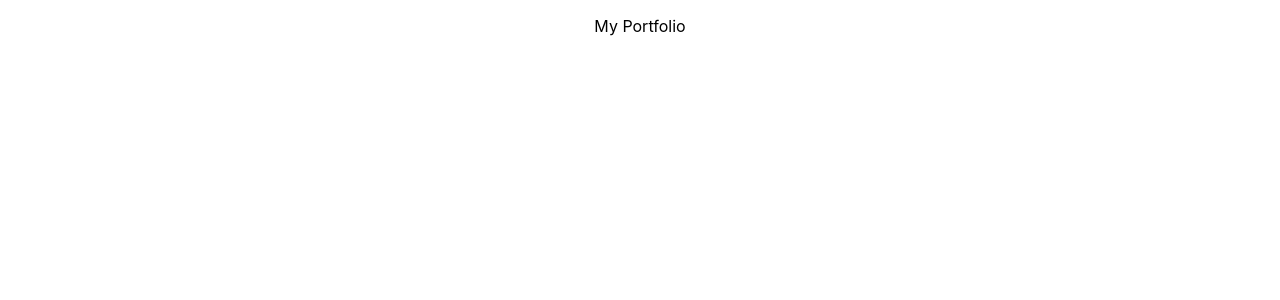
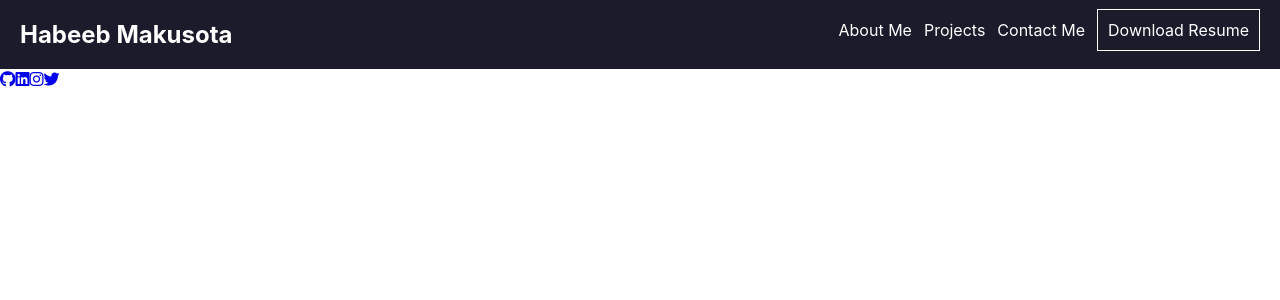
Before and after one commit to Habeeb-marcus/portfolio, a React (Create React App) app: page / in a window 1280 px wide. Shown: the top 300 px of the page. Built offline with nearby package versions, Linux system fonts and the light colour scheme.

Commit message:
navbar created

```diff
--- a/public/index.html
+++ b/public/index.html
@@ -10,6 +10,7 @@
       content="Web site created using create-react-app"
     />
     <link rel="apple-touch-icon" href="%PUBLIC_URL%/logo192.png" />
+    <link rel="stylesheet" href="https://use.fontawesome.com/releases/v5.15.4/css/all.css" integrity="sha384-DyZ88mC6Up2uqS4h/KRgHuoeGwBcD4Ng9SiP4dIRy0EXTlnuz47vAwmeGwVChigm" crossorigin="anonymous">
     <!--
       manifest.json provides metadata used when your web app is installed on a
       user's mobile device or desktop. See https://developers.google.com/web/fundamentals/web-app-manifest/
@@ -24,7 +25,7 @@
       work correctly both with client-side routing and a non-root public URL.
       Learn how to configure a non-root public URL by running `npm run build`.
     -->
-    <title>React App</title>
+    <title>Habeeb Makusota</title>
   </head>
   <body>
     <noscript>You need to enable JavaScript to run this app.</noscript>
--- a/src/App.css
+++ b/src/App.css
@@ -1,38 +1,6 @@
-.App {
-  text-align: center;
+* {
+  padding: 0;
+  margin: 0;
+  box-sizing: border-box;
+  font-family: ;
 }
-
-.App-logo {
-  height: 40vmin;
-  pointer-events: none;
-}
-
-@media (prefers-reduced-motion: no-preference) {
-  .App-logo {
-    animation: App-logo-spin infinite 20s linear;
-  }
-}
-
-.App-header {
-  background-color: #282c34;
-  min-height: 100vh;
-  display: flex;
-  flex-direction: column;
-  align-items: center;
-  justify-content: center;
-  font-size: calc(10px + 2vmin);
-  color: white;
-}
-
-.App-link {
-  color: #61dafb;
-}
-
-@keyframes App-logo-spin {
-  from {
-    transform: rotate(0deg);
-  }
-  to {
-    transform: rotate(360deg);
-  }
-}
--- a/src/App.js
+++ b/src/App.js
@@ -1,10 +1,11 @@
-import logo from './logo.svg';
+import React from 'react'
+import Landing from './components/LandingPage/Landing';
 import './App.css';
 
 function App() {
   return (
     <div className="App">
-          <p>My Portfolio</p>
+      <Landing/>
     </div>
   );
 }
--- /dev/null
+++ b/src/components/LandingPage/Landing.js
@@ -0,0 +1,24 @@
+import React from 'react'
+import "./Landing.css"
+import Navbar from '../Navbar/Navbar'
+
+function Landing() {
+    return (
+        <div className="landing-cont">
+            <Navbar/>
+            <main>
+
+            </main>
+            <aside>
+                <ul>
+                    <a href="/"><i className="fab fa-github"></i></a>
+                    <a href="/"><i className="fab fa-linkedin"></i></a>
+                    <a href="/"><i className="fab fa-instagram"></i></a>
+                    <a href="/"><i className="fab fa-twitter"></i></a>
+                </ul>
+            </aside>
+        </div>
+    )
+}
+
+export default Landing
--- /dev/null
+++ b/src/components/Navbar/Navbar.css
@@ -0,0 +1,40 @@
+.d-flex {
+    display: flex;
+}
+
+.flex-center {
+    display: flex;
+    justify-content: center;
+}
+
+.navbar-cont {
+    background: #1b1b2b;
+    color: #fff;
+}
+
+.navbar-main {
+    justify-content: space-between;
+    padding: 20px 0;
+    max-width: 1240px;
+    width: 1240px;
+}
+
+.menu ul li a {
+    text-decoration: none;
+    color: #fff;
+
+}
+
+.menu ul li{
+    list-style: none;
+    display: flex;
+    margin-right: 12px;
+}
+
+.menu-ul .resume a{
+    color: #fff;
+    padding: 10px;
+    border: 1px solid #fff;
+    text-decoration: none;
+
+}
--- /dev/null
+++ b/src/components/Navbar/Navbar.js
@@ -0,0 +1,25 @@
+import React from 'react'
+import "./Navbar.css"
+
+function Navbar() {
+    return (
+        <nav className="navbar-cont flex-center">
+            <div className="navbar-main d-flex">
+                <h2 className="name">
+                    Habeeb Makusota
+                </h2>
+
+                <div className="menu">
+                    <ul className=" menu-ul d-flex">
+                        <li><a href="/">About Me</a></li>
+                        <li><a href="/">Projects</a></li>
+                        <li><a href="/">Contact Me</a></li>
+                        <div className="resume"><a href="/">Download Resume</a></div>
+                    </ul>
+                </div>
+            </div>
+        </nav>
+    )
+}
+
+export default Navbar
```
Also changed, not shown: src/components/LandingPage/Landing.css (added), src/components/about/about.css (added), src/components/about/about.js (added).
